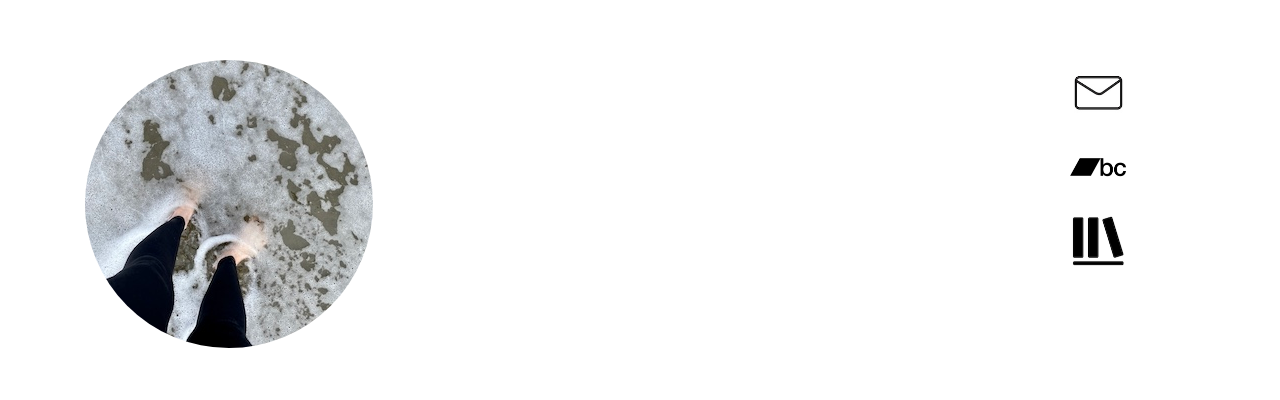
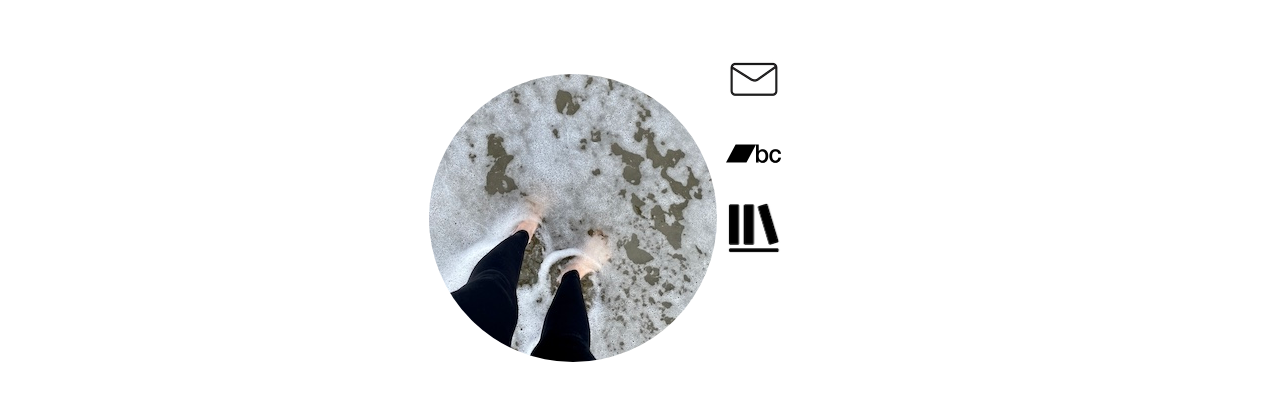
Before and after one commit to erynonym/erynonym.github.io, a plain HTML site: page index.html in a window 1280 px wide. Shown: the part 186-586 px from the top of the page. Drawn offline with nearby package versions, Linux system fonts and the light colour scheme.

Commit message:
Update index.html

```diff
--- a/index.html
+++ b/index.html
@@ -1,4 +1,3 @@
-
 <!DOCTYPE html>
 <html lang="en">
 <head>
@@ -27,10 +26,10 @@
             max-width: 50%; /* Adjusted size to 50% */
             height: auto;
             margin-bottom: 20px;
-            float: left; /* Float the image to the left */
+            display: inline-block; /* Center the profile image */
         }
         .icon-container {
-            float: right; /* Float the icon container to the right */
+            display: inline-block; /* Center the icon container */
             text-align: left; /* Align text to the left within the container */
         }
         .icon {
```
